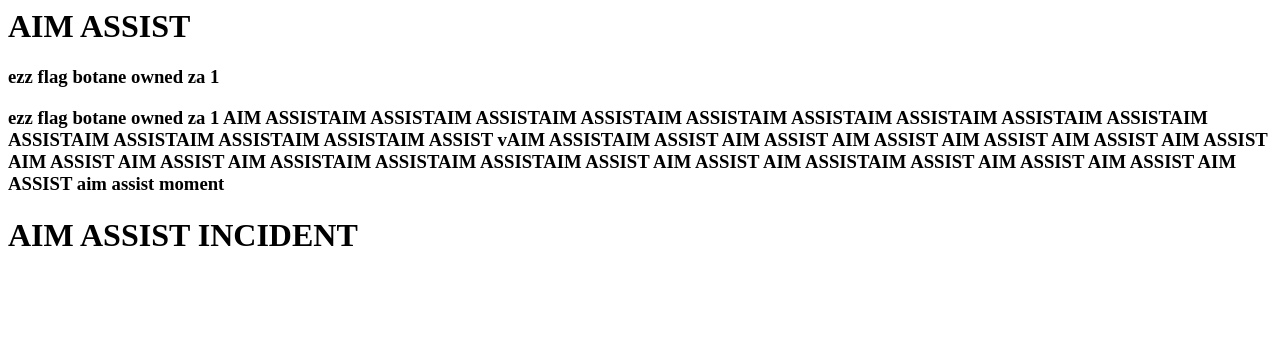
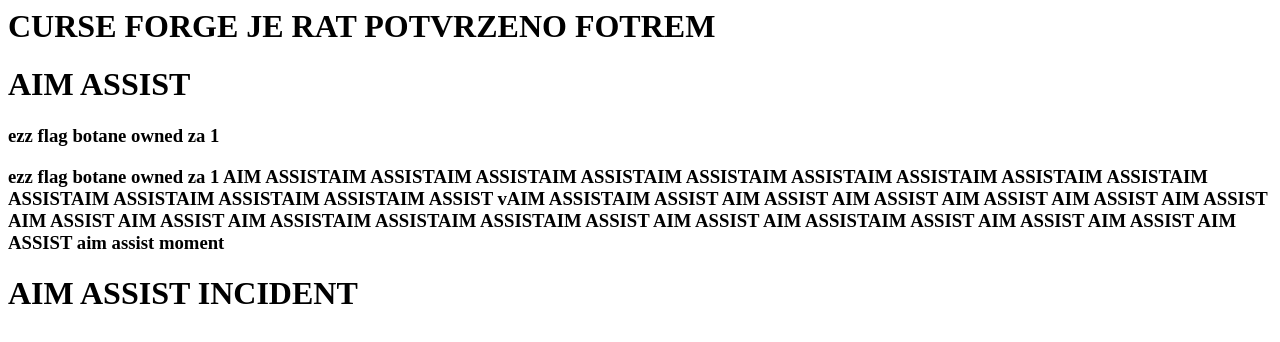
Before and after one commit to stacksgl/osuflag, a plain HTML site: page index.html in a window 1280 px wide. Drawn offline with Linux system fonts and the light colour scheme.

Commit message:
Update index.html

```diff
--- a/index.html
+++ b/index.html
@@ -7,6 +7,10 @@
 <meta name="author" content="gfd#4115">
 </head>
 <body>
+
+		<h1>
+CURSE FORGE JE RAT POTVRZENO FOTREM
+<h1/>
 	<h1>
 AIM ASSIST
 <h1/>
```
